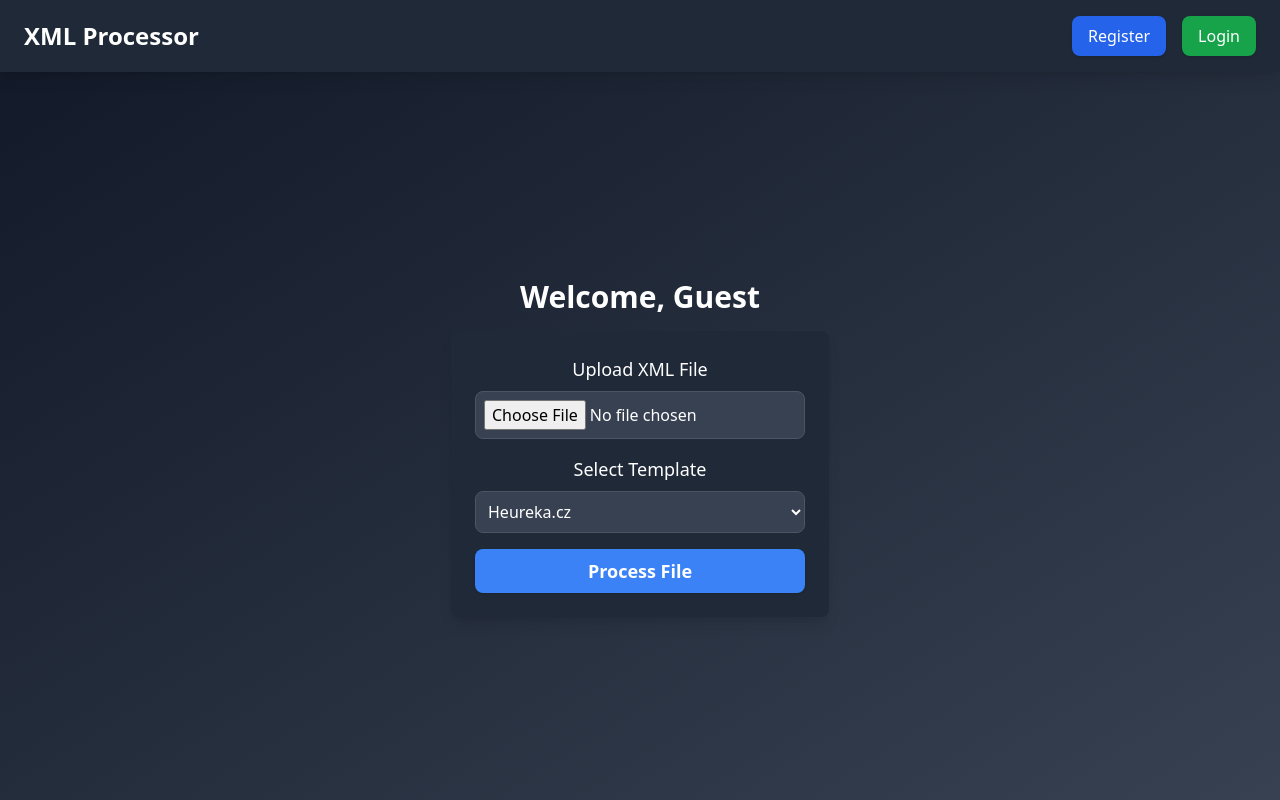
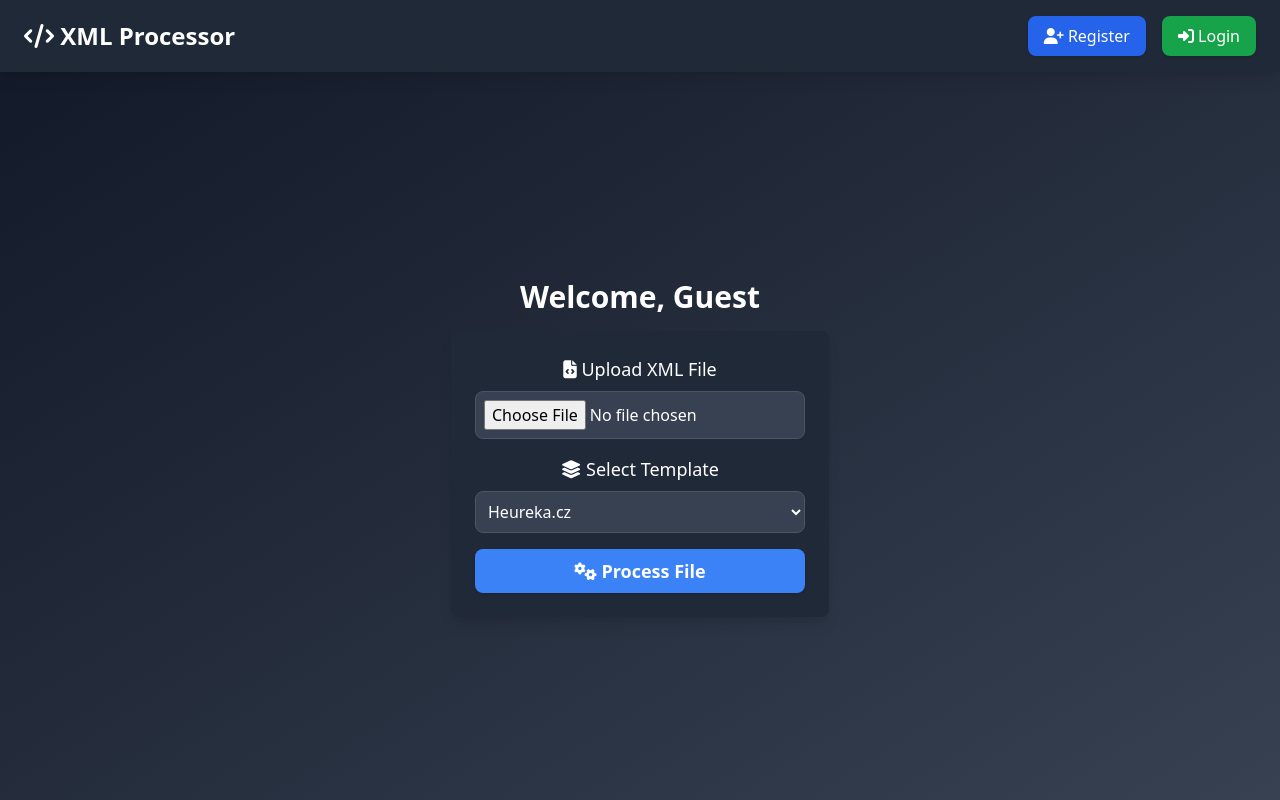
Before and after one commit to Dzudzok/xmlproject, a Flask app: page / in a window 1280 px wide. Run offline with Flask 3, Linux system fonts and the light colour scheme; some libraries are stand-ins or nearby versions.

Commit message:
Zmieniono index.html - poprawki logowania i rejestracji

```diff
--- a/templates/index.html
+++ b/templates/index.html
@@ -10,11 +10,17 @@
 <body class="bg-gradient-to-br from-gray-900 to-gray-700 text-white min-h-screen flex flex-col items-center justify-center p-6">
 
     <nav class="bg-gray-800 shadow-lg w-full fixed top-0 left-0 px-6 py-4 flex justify-between items-center">
-        <h1 class="text-2xl font-bold text-white">XML Processor</h1>
+        <h1 class="text-2xl font-bold text-white"><i class="fa-solid fa-code"></i> XML Processor</h1>
         <div class="flex gap-4">
-            <button id="open-register" class="px-4 py-2 bg-blue-600 hover:bg-blue-700 rounded-lg shadow">Register</button>
-            <button id="open-login" class="px-4 py-2 bg-green-600 hover:bg-green-700 rounded-lg shadow">Login</button>
-            <button id="logout-btn" class="px-4 py-2 bg-red-600 hover:bg-red-700 rounded-lg shadow hidden">Logout</button>
+            <button id="open-register" class="px-4 py-2 bg-blue-600 hover:bg-blue-700 rounded-lg shadow">
+                <i class="fa-solid fa-user-plus"></i> Register
+            </button>
+            <button id="open-login" class="px-4 py-2 bg-green-600 hover:bg-green-700 rounded-lg shadow">
+                <i class="fa-solid fa-sign-in-alt"></i> Login
+            </button>
+            <button id="logout-btn" class="px-4 py-2 bg-red-600 hover:bg-red-700 rounded-lg shadow hidden">
+                <i class="fa-solid fa-sign-out-alt"></i> Logout
+            </button>
         </div>
     </nav>
 
@@ -23,24 +29,26 @@
         <div class="bg-gray-800 p-6 rounded-lg shadow-lg max-w-lg">
             <form id="upload-form" class="space-y-4">
                 <div>
-                    <label for="xml-file" class="block text-lg font-medium">Upload XML File</label>
+                    <label for="xml-file" class="block text-lg font-medium"><i class="fa-solid fa-file-code"></i> Upload XML File</label>
                     <input type="file" id="xml-file" name="xml-file" accept=".xml" required class="mt-2 block w-full text-white bg-gray-700 border border-gray-600 rounded-lg p-2">
                 </div>
                 <div>
-                    <label for="template" class="block text-lg font-medium">Select Template</label>
+                    <label for="template" class="block text-lg font-medium"><i class="fa-solid fa-layer-group"></i> Select Template</label>
                     <select id="template" name="template" required class="mt-2 block w-full bg-gray-700 text-white border border-gray-600 rounded-lg p-2">
                         <option value="heureka">Heureka.cz</option>
                     </select>
                 </div>
-                <button type="submit" class="w-full bg-blue-500 hover:bg-blue-600 px-4 py-2 rounded-lg shadow text-lg font-bold">Process File</button>
+                <button type="submit" class="w-full bg-blue-500 hover:bg-blue-600 px-4 py-2 rounded-lg shadow text-lg font-bold">
+                    <i class="fa-solid fa-gears"></i> Process File
+                </button>
             </form>
         </div>
     </div>
 
     <!-- Register Modal -->
     <div id="register-modal" class="fixed inset-0 bg-black bg-opacity-50 hidden flex items-center justify-center">
-        <div class="bg-white p-6 rounded-lg shadow-lg text-gray-900 w-96">
-            <h2 class="text-xl font-bold mb-4">Register</h2>
+        <div class="bg-white p-6 rounded-lg shadow-lg text-gray-900 w-96 relative">
+            <h2 class="text-xl font-bold mb-4"><i class="fa-solid fa-user-plus"></i> Register</h2>
             <form id="registerForm" class="space-y-4">
                 <input type="text" name="username" placeholder="Username" class="w-full p-2 border rounded-lg">
                 <input type="email" name="email" placeholder="Email" class="w-full p-2 border rounded-lg">
@@ -53,8 +61,8 @@
 
     <!-- Login Modal -->
     <div id="login-modal" class="fixed inset-0 bg-black bg-opacity-50 hidden flex items-center justify-center">
-        <div class="bg-white p-6 rounded-lg shadow-lg text-gray-900 w-96">
-            <h2 class="text-xl font-bold mb-4">Login</h2>
+        <div class="bg-white p-6 rounded-lg shadow-lg text-gray-900 w-96 relative">
+            <h2 class="text-xl font-bold mb-4"><i class="fa-solid fa-sign-in-alt"></i> Login</h2>
             <form id="loginForm" class="space-y-4">
                 <input type="text" name="username" placeholder="Username" class="w-full p-2 border rounded-lg">
                 <input type="password" name="password" placeholder="Password" class="w-full p-2 border rounded-lg">
@@ -62,6 +70,13 @@
             </form>
             <button id="close-login" class="absolute top-4 right-4 text-gray-700 hover:text-gray-900 text-xl">&times;</button>
         </div>
+    </div>
+
+    <div id="result" class="hidden text-center mt-4">
+        <h2 class="text-xl font-semibold"><i class="fa-solid fa-check-circle"></i> Processed File</h2>
+        <a id="download-link" href="#" class="mt-2 inline-block px-4 py-2 bg-green-500 hover:bg-green-600 rounded-lg shadow text-lg font-bold hidden">
+            <i class="fa-solid fa-download"></i> Download Processed XML
+        </a>
     </div>
 
     <script>
```
